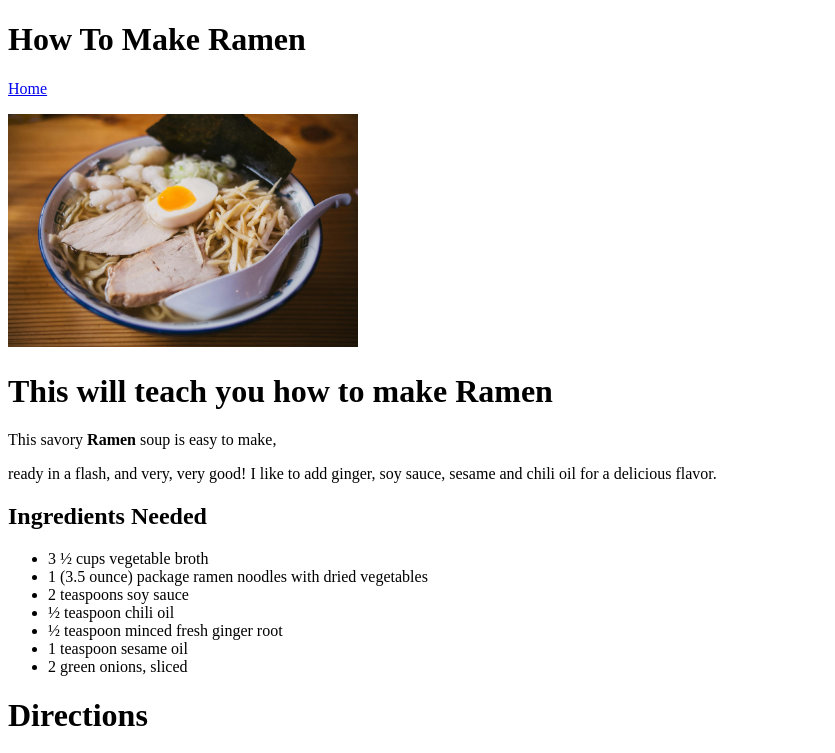
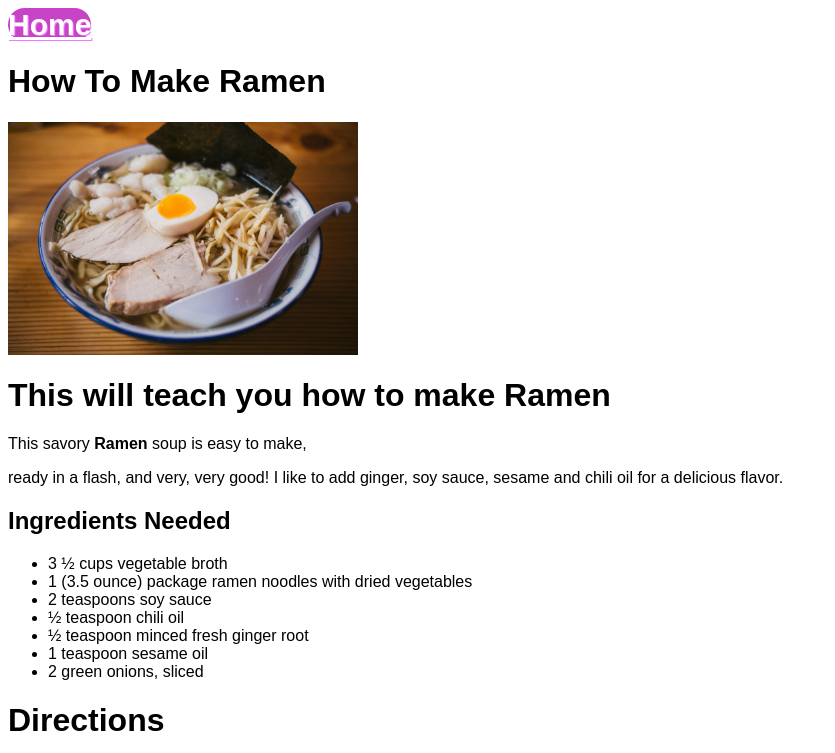
Before and after one commit to RossyCodesStuff/odin-recipes, a plain HTML site: page recipes/ramen.html in a window 1280 px wide. Shown: the top 753 px of the page, without its empty margins (0-835 px from the left). Drawn offline with Linux system fonts and the light colour scheme.

Commit message:
Added a small amount of css to ramen page...more needed.

```diff
--- a/recipes/ramen.css
+++ b/recipes/ramen.css
@@ -0,0 +1,43 @@
+* {
+    font-family: sans-serif;
+}
+
+
+.buttonClass {
+  font-size:30px;
+  font-family:sans-serif;
+  width:140px;
+  height:40px;
+  border-width:2px;
+  color:#fff;
+  border-color:#ffd67c;
+  font-weight:bold;
+  border-top-left-radius:28px;
+  border-top-right-radius:28px;
+  border-bottom-left-radius:28px;
+  border-bottom-right-radius:28px;
+  text-shadow: 1px 1px 0px #ef7aff;
+  background:#c744c7;
+}
+
+.buttonClass:hover {
+  background: #2aa9bf
+}
+
+
+.title {
+    text-align: center;
+    font-weight:bolder;
+    color: pink;
+}
+img {
+    display: block;
+    align-content: center;
+}
+
+.centre {
+	display:block;
+	margin-left: auto;
+	margin-right: auto;
+	width: 50%;
+}
--- a/recipes/ramen.html
+++ b/recipes/ramen.html
@@ -3,11 +3,12 @@
   <head>
     <meta charset="UTF-8" />
     <meta name="viewport" content="width=device-width, initial-scale=1.0" />
+    <link rel="stylesheet" href="ramen.css">
+   <a href="../index.html" target="_blank" class="buttonClass">Home</a>
     <title>How To Make Ramen</title>
   </head>
   <body>
-    <h1>How To Make Ramen</h1>
-    <a href="../index.html">Home</a>
+    <div class="title"></div><h1>How To Make Ramen</h1></div>
     <p></p>
     <img src="./images/ramen.jpg" width="350" />
     <h1>This will teach you how to make Ramen</h1>
@@ -46,6 +47,6 @@
       <li>Garnish with green onions and serve.</li>
     </ol>
 
-    <img src="./images/ramenfinished.jpg" width="350" />
+    <img src="./images/ramenfinished.jpg" alt="Finished Ramen" class="center" width="350" />
   </body>
 </html>
```
